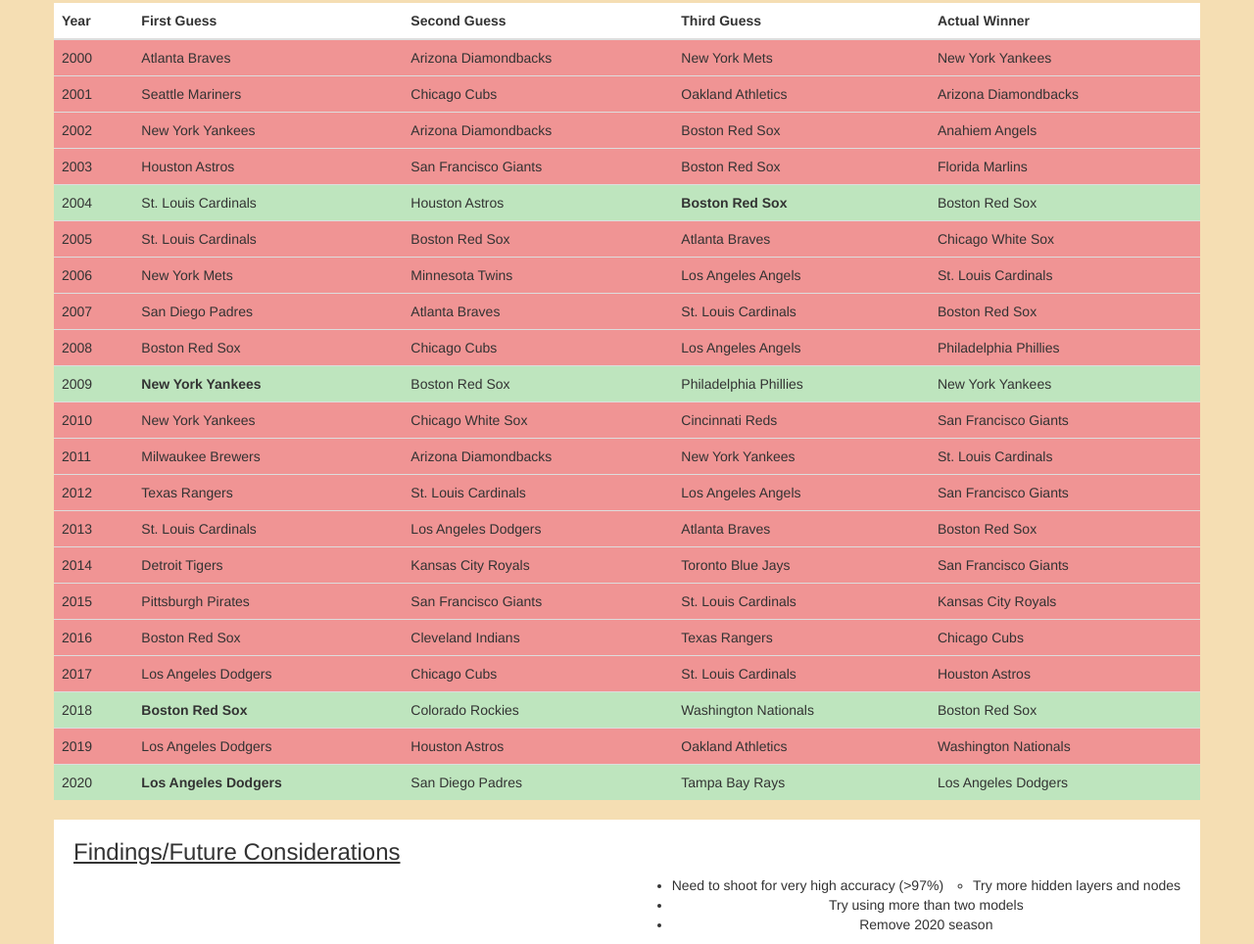
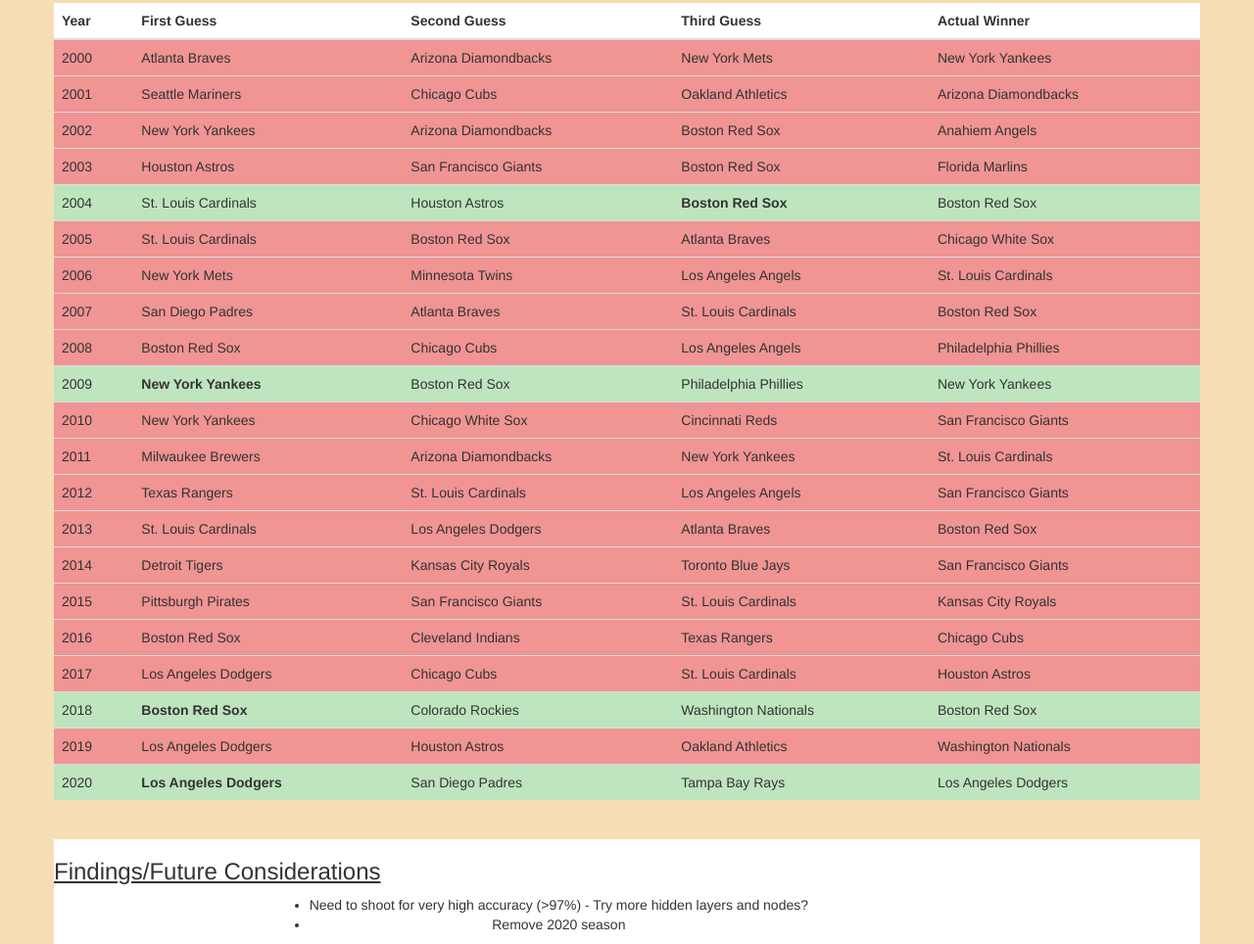
Before and after one commit to rileyfritz/final-project-MLB, a plain HTML site: page web/ML.html in a window 1280 px wide. Shown: the part 3470-4434 px from the top of the page at 98% size. Drawn offline with nearby package versions, Linux system fonts and the light colour scheme.

Commit message:
final update

```diff
--- a/web/ML.html
+++ b/web/ML.html
@@ -238,14 +238,11 @@
             </div>
 
 
-            <div class="row" style="background-color: white;">
-                <div class="col" style="margin: 20px;">
+            <div class="row" style="background-color: white;margin-top: 20px;">
+                <div class="col">
                     <h3><u>Findings/Future Considerations</u></h3>
-                    <ul style="margin-left: 25px;">
-                        <li>Need to shoot for very high accuracy (>97%)
-                            <ul style="margin-left: 30px;"><li>Try more hidden layers and nodes</li></ul>
-                        </li>
-                        <li>Try using more than two models</li>
+                    <ul style="display: block;margin-right: 400px;">
+                        <li>Need to shoot for very high accuracy (>97%) - Try more hidden layers and nodes?</li>
                         <li>Remove 2020 season</li>
                     </ul>
                 </div>
```
